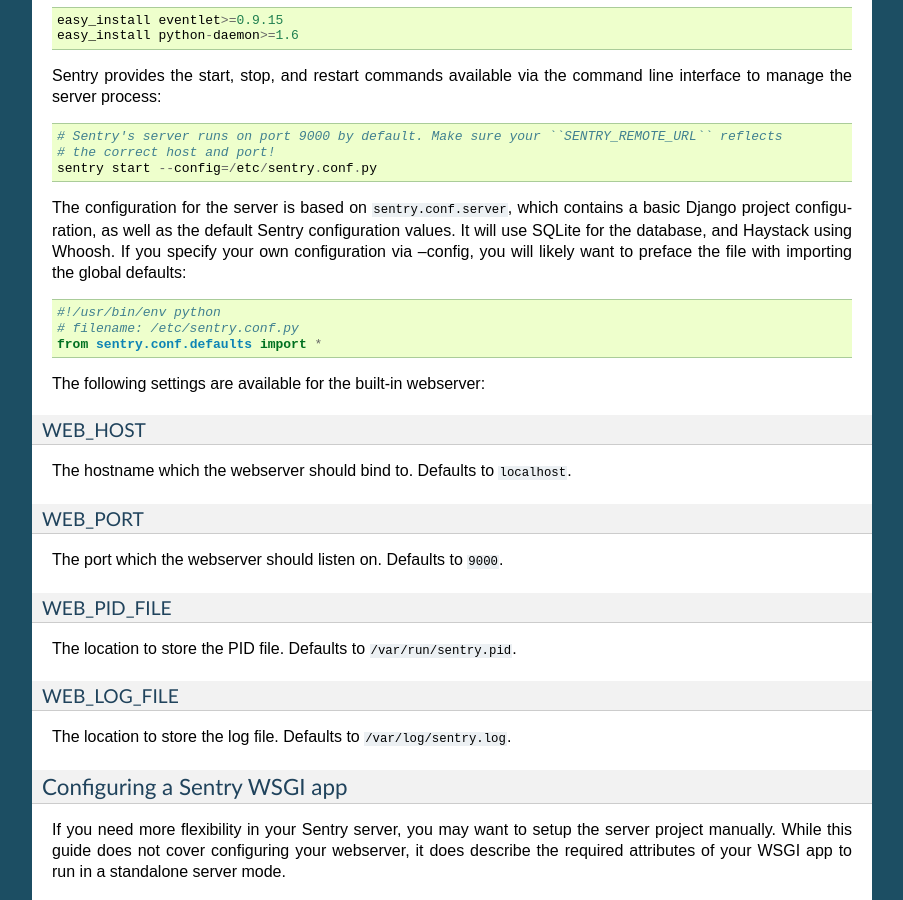
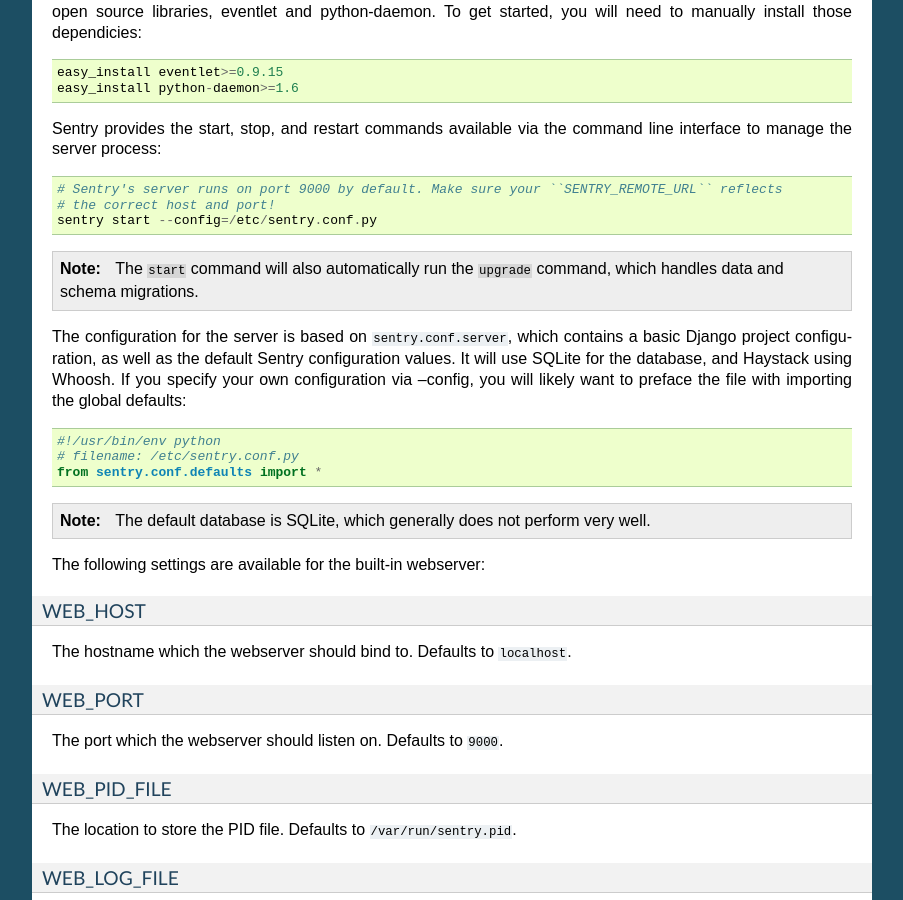
Before and after one commit to JohnFredok/apm-agent-python, a Sphinx documentation site: the page built from docs/install/index.rst, in a window 1280 px wide and 900 px high, scrolled down 1795 px. Shown: the whole window, without its empty margins (198-1101 px from the left). Built offline with Sphinx 7.4.7, drawn with Linux system fonts in a browser that asks for light colours; some of the changed lines change nothing that is shown; some of the changed text lies outside the part shown.

Commit message:
Fix notes

```diff
--- a/docs/install/index.rst
+++ b/docs/install/index.rst
@@ -22,7 +22,9 @@
  - ``django-paging >= 0.2.4``
  - ``django-templatetag-sugar >= 0.1.0``
 
-.. note: The built-in webserver's dependencies are not installed by default.
+.. note::
+
+   The built-in webserver's dependencies are not installed by default.
 
 You now have two choices:
 
@@ -108,7 +110,9 @@
 	# the correct host and port!
 	sentry start --config=/etc/sentry.conf.py
 
-.. note: The ``start`` command will also automatically run the ``upgrade`` command, which handles data and schema migrations.
+.. note::
+
+   The ``start`` command will also automatically run the ``upgrade`` command, which handles data and schema migrations.
 
 The configuration for the server is based on ``sentry.conf.server``, which contains a basic Django project configuration, as well
 as the default Sentry configuration values. It will use SQLite for the database, and Haystack using Whoosh. If you specify your own
@@ -118,7 +122,9 @@
 	# filename: /etc/sentry.conf.py
 	from sentry.conf.defaults import *
 
-.. note: The default database is SQLite, which generally does not perform very well.
+.. note::
+
+   The default database is SQLite, which generally does not perform very well.
 
 The following settings are available for the built-in webserver:
 
```
